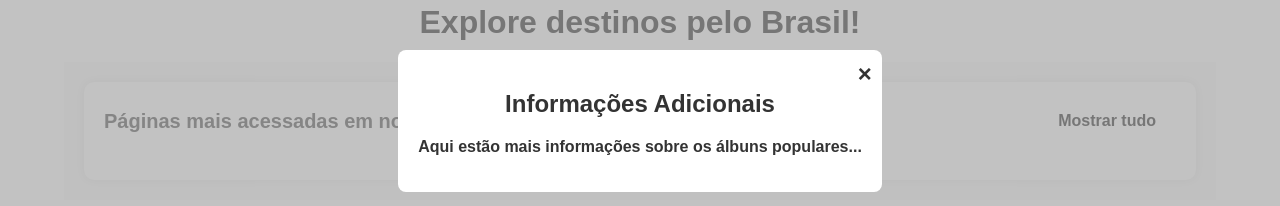
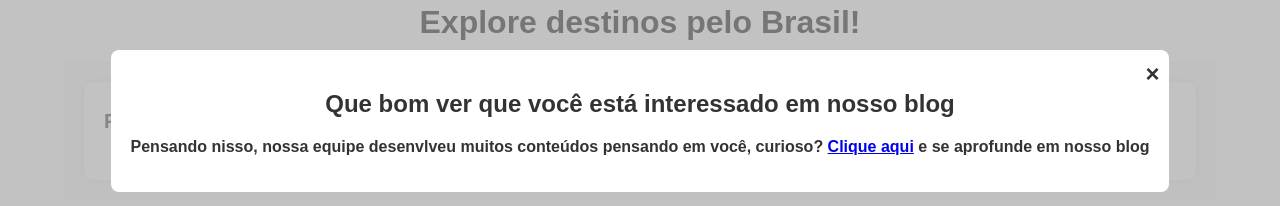
Before and after one commit to Meo007/fui, a plain HTML site: page index.html in a window 1280 px wide. Both pictures are taken after a click on the button "Mostrar tudo". Shown: the part 1197-1403 px from the top of the page. Drawn offline with Linux system fonts and the light colour scheme.

Commit message:
Update index.html

```diff
--- a/index.html
+++ b/index.html
@@ -97,15 +97,15 @@
     <section class="opcoes-de-viagens">
         <div class="album-section">
             <div class="album-header">
-                <h2 style="position: left;">Páginas mais acessadas em nosso site</h2>
+                <h2 style="position: left;">Páginas mais acessadas em nosso blog</h2>
                 <button id="showAllBtn">Mostrar tudo</button>
             </div>
             <!-- Mensagem de informações adicionais -->
             <div id="overlay" class="overlay">
                 <div class="overlay-content">
                     <span class="close-btn" id="closeBtn">&times;</span>
-                    <h2>Informações Adicionais</h2>
-                    <p>Aqui estão mais informações sobre os álbuns populares...</p>
+                    <h2>Que bom ver que você está interessado em nosso blog</h2>
+                    <p>Pensando nisso, nossa equipe desenvlveu muitos conteúdos pensando em você, curioso? <a href="pergunta.html">Clique aqui</a> e se aprofunde em nosso blog</p>
                 </div>
             </div>
         </div>
```
